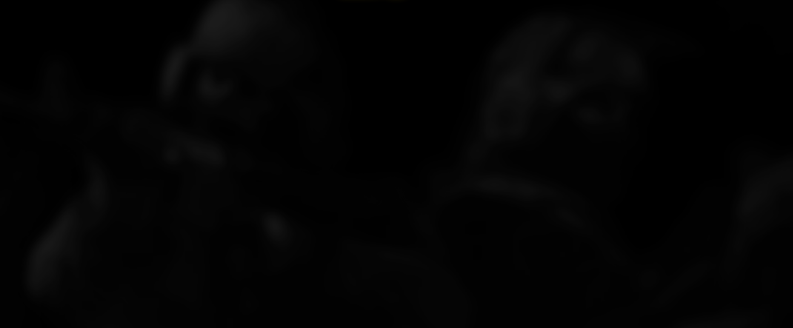
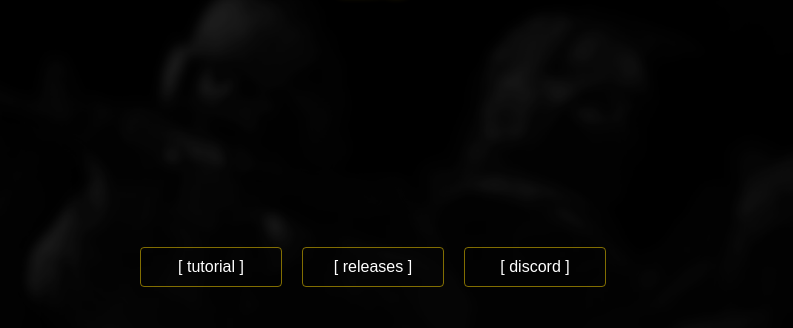
Before and after one commit to Nullbinds/Nullbinds, a plain HTML site: page index.html in a window 1280 px wide. Shown: the part 162-490 px from the top of the page, without its empty margins (267-1060 px from the left). Drawn offline with Linux system fonts and the light colour scheme.

Commit message:
Update index.html

```diff
--- a/index.html
+++ b/index.html
@@ -63,6 +63,38 @@
             text-align: center;
             margin-top: 40px;
             padding: 20px;
+            display: flex;
+            flex-direction: column;
+            align-items: center;
+            justify-content: center;
+            height: 50vh;
+        }
+
+        .buttons-container {
+            display: flex;
+            justify-content: center;
+            gap: 20px;
+            margin-top: 20px;
+        }
+
+        .button {
+            padding: 10px 20px;
+            background-color: transparent;
+            color: #fff;
+            border: 1px solid rgba(255, 215, 0, 0.5);
+            border-radius: 4px;
+            cursor: pointer;
+            transition: all 0.3s ease;
+            font-size: 16px;
+            min-width: 100px;
+            text-align: center;
+            text-decoration: none;
+        }
+
+        .button:hover {
+            background-color: rgba(255, 215, 0, 0.1);
+            box-shadow: 0 0 10px rgba(255, 215, 0, 0.5);
+            transform: translateY(-2px);
         }
     </style>
 </head>
@@ -74,7 +106,11 @@
     </div>
 
     <div class="content">
-        <!-- Add any additional content here -->
+        <div class="buttons-container">
+            <a href="#" class="button">[ tutorial ]</a>
+            <a href="#" class="button">[ releases ]</a>
+            <a href="#" class="button">[ discord ]</a>
+        </div>
     </div>
 
     <script>
```
